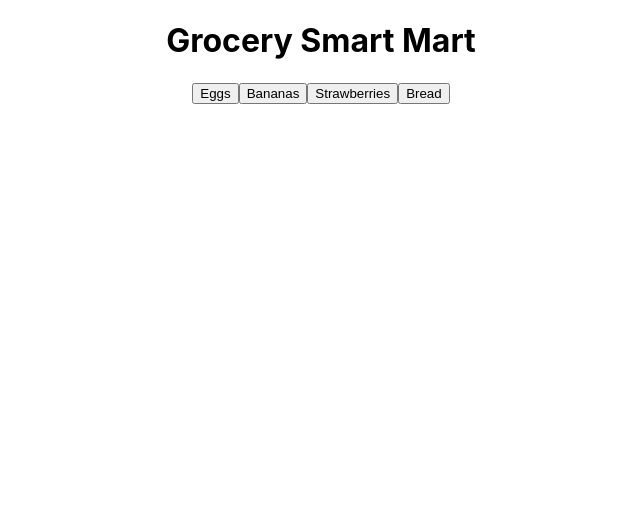
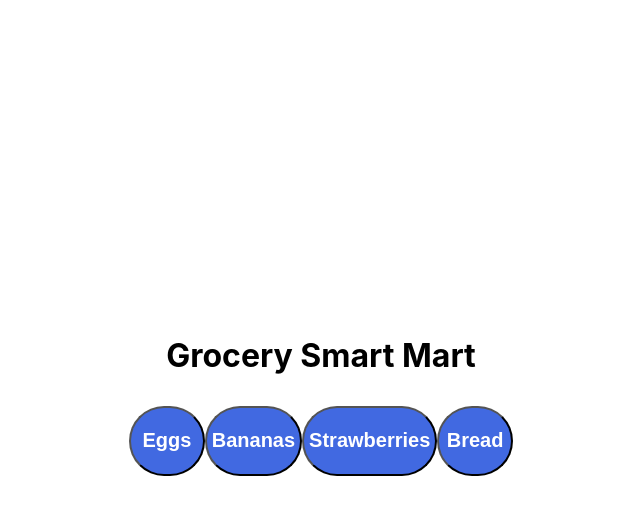
Before and after one commit to jmstew3/grocery, a React (Create React App) app: page / in a window 1280 px wide. Shown: the top 514 px of the page, without its empty margins (319-959 px from the left). Built offline with nearby package versions, Linux system fonts and the light colour scheme.

Commit message:
Finish adding style to app

```diff
--- a/src/components/App/App.css
+++ b/src/components/App/App.css
@@ -1,38 +1,14 @@
-.App {
-  text-align: center;
-}
 
-.App-logo {
-  height: 40vmin;
-  pointer-events: none;
-}
-
-@media (prefers-reduced-motion: no-preference) {
-  .App-logo {
-    animation: App-logo-spin infinite 20s linear;
-  }
-}
-
-.App-header {
-  background-color: #282c34;
-  min-height: 100vh;
+.app {
   display: flex;
   flex-direction: column;
   align-items: center;
   justify-content: center;
-  font-size: calc(10px + 2vmin);
-  color: white;
+  height: 100vh;
 }
 
-.App-link {
-  color: #61dafb;
+.flexContainer {
+  display: flex;
+  justify-content: space-between;
+  width: 30%;
 }
-
-@keyframes App-logo-spin {
-  from {
-    transform: rotate(0deg);
-  }
-  to {
-    transform: rotate(360deg);
-  }
-}
--- a/src/components/App/App.js
+++ b/src/components/App/App.js
@@ -4,7 +4,7 @@ import GroceryItem from '../GroceryItem/GroceryItem';
 
 function App() {
   return (
-    <div className="App">
+    <div className="app">
       <header>
         <h1>Grocery Smart Mart</h1>
       </header>
--- a/src/components/GroceryItem/GroceryItem.js
+++ b/src/components/GroceryItem/GroceryItem.js
@@ -1,9 +1,11 @@
 import React from 'react';
+
+import styles from './GroceryItem.module.css';
 
 
 function GroceryItem(props) {
     return (
-        <button onClick={() => alert(`You've added ${props.name} to your cart!`)}>{props.name}</button>
+        <button className={styles.flexItem} onClick={() => alert(`You've added ${props.name} to your cart!`)}>{props.name}</button>
     );
 }
 
--- a/src/components/GroceryItem/GroceryItem.module.css
+++ b/src/components/GroceryItem/GroceryItem.module.css
@@ -1,4 +1,25 @@
-.flexContainer {
+.flexItem {
     display: flex;
     justify-content: center;
+    margin: 10px 0;
   }
+
+button {
+  display: flex;
+  align-items: center;
+  height: 70px;
+  width: 150px;
+  border-radius: 50px;
+  padding: 5px;
+  background-color: royalblue;
+  color: rgb(255, 255, 255);
+  font-weight: 700;
+  font-size: 20px;
+  transition: all 300ms ease-out;
+}
+
+button:hover {
+  background-color: rgb(37, 73, 180);
+  transition: background-color 150ms ease-in;
+  border: none;
+}
--- a/src/index.css
+++ b/src/index.css
@@ -1,4 +1,5 @@
 body {
+  box-sizing: border-box;
   margin: 0;
   font-family: -apple-system, BlinkMacSystemFont, 'Segoe UI', 'Roboto', 'Oxygen',
     'Ubuntu', 'Cantarell', 'Fira Sans', 'Droid Sans', 'Helvetica Neue',
```
